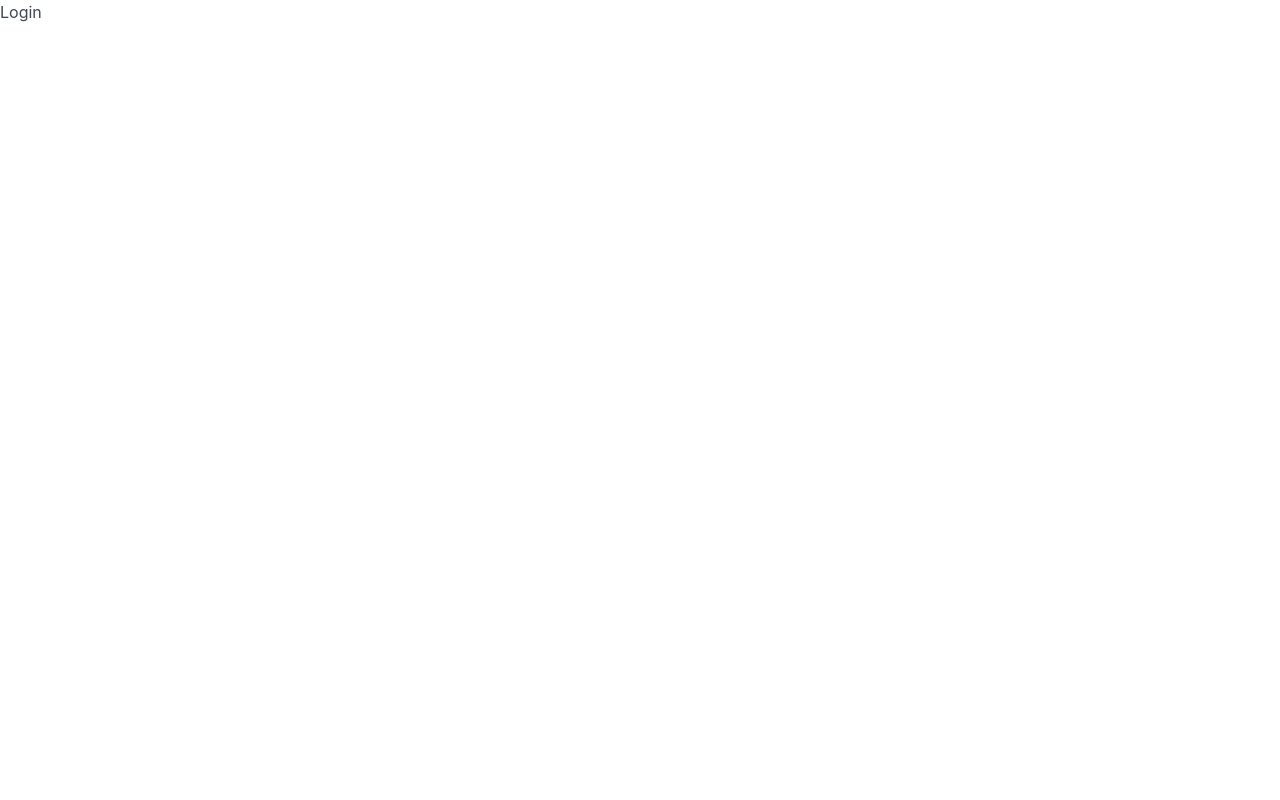
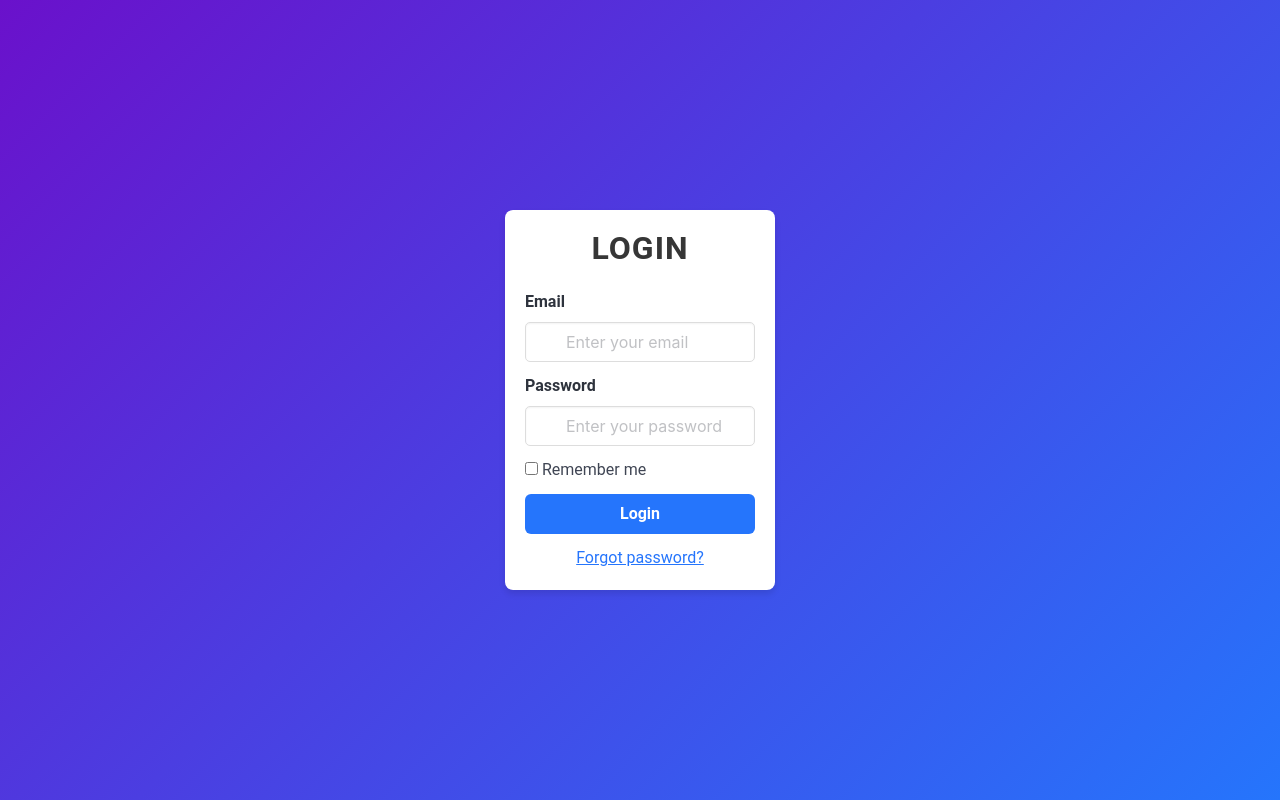
Before and after one commit to Nurena67/fullstack, a React (Create React App) app in the folder frontend/: page /login in a window 1280 px wide. Built offline with nearby package versions, Linux system fonts and the light colour scheme.

Commit message:
update file login

```diff
--- /dev/null
+++ b/frontend/src/pages/auth/login/Login.css
@@ -0,0 +1,60 @@
+/* General styling for the login page */
+body {
+    background-color: #f5f7fa;
+    font-family: 'Roboto', sans-serif;
+  }
+
+  .hero {
+    background: linear-gradient(135deg, #6a11cb, #2575fc);
+    color: white;
+  }
+
+  .box {
+    border-radius: 8px;
+    box-shadow: 0 4px 6px rgba(0, 0, 0, 0.1);
+  }
+
+  .title {
+    color: #363636;
+    font-weight: 700;
+    text-transform: uppercase;
+    letter-spacing: 1px;
+  }
+
+  .input {
+    border: 1px solid #ddd;
+    border-radius: 5px;
+    transition: border-color 0.3s ease;
+  }
+
+  .input:focus {
+    border-color: #2575fc;
+    box-shadow: 0 0 0 3px rgba(37, 117, 252, 0.3);
+  }
+
+  .button {
+    background-color: #2575fc;
+    color: white;
+    font-weight: 600;
+    transition: background-color 0.3s ease, transform 0.2s ease;
+  }
+
+  .button:hover {
+    background-color: #1a5bb8;
+    transform: translateY(-2px);
+  }
+
+  .button:active {
+    background-color: #1a5bb8;
+    transform: translateY(0);
+  }
+
+  .has-text-centered a {
+    color: #2575fc;
+    text-decoration: underline;
+    transition: color 0.3s ease;
+  }
+
+  .has-text-centered a:hover {
+    color: #1a5bb8;
+  }
--- a/frontend/src/pages/auth/login/Login.js
+++ b/frontend/src/pages/auth/login/Login.js
@@ -1,9 +1,66 @@
-import React from 'react'
+import React from "react";
+import "bulma/css/bulma.min.css";
+import "./Login.css"; // Tambahkan file CSS custom jika diperlukan
 
 const Login = () => {
   return (
-    <div>Login</div>
-  )
-}
+    <div className="hero is-fullheight is-light">
+      <div className="hero-body">
+        <div className="container">
+          <div className="columns is-centered">
+            <div className="column is-5-tablet is-4-desktop is-3-widescreen">
+              <form className="box">
+                <h1 className="title has-text-centered">Login</h1>
+                <div className="field">
+                  <label className="label">Email</label>
+                  <div className="control has-icons-left">
+                    <input
+                      type="email"
+                      className="input"
+                      placeholder="Enter your email"
+                      required
+                    />
+                    <span className="icon is-small is-left">
+                      <i className="fas fa-envelope"></i>
+                    </span>
+                  </div>
+                </div>
 
-export default Login
+                <div className="field">
+                  <label className="label">Password</label>
+                  <div className="control has-icons-left">
+                    <input
+                      type="password"
+                      className="input"
+                      placeholder="Enter your password"
+                      required
+                    />
+                    <span className="icon is-small is-left">
+                      <i className="fas fa-lock"></i>
+                    </span>
+                  </div>
+                </div>
+
+                <div className="field">
+                  <label className="checkbox">
+                    <input type="checkbox" /> Remember me
+                  </label>
+                </div>
+
+                <div className="field">
+                  <button className="button is-primary is-fullwidth">Login</button>
+                </div>
+
+                <p className="has-text-centered">
+                  <a href="#">Forgot password?</a>
+                </p>
+              </form>
+            </div>
+          </div>
+        </div>
+      </div>
+    </div>
+  );
+};
+
+export default Login;
```
